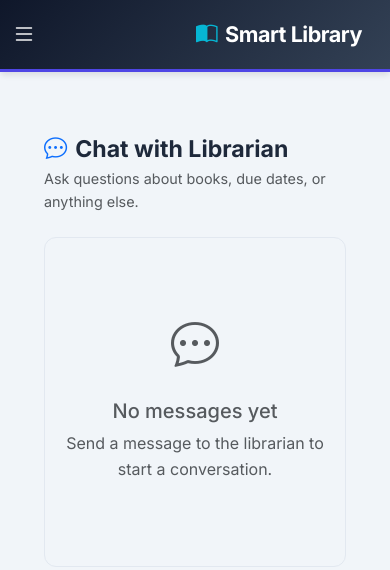
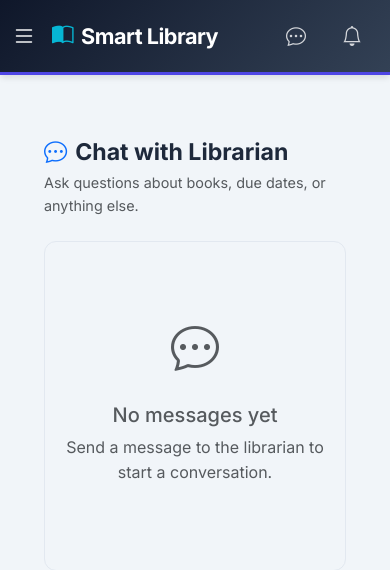
Before and after one commit to Kakarot-MUI/OLMS, a Flask app: page /user/chat in a window 390 px wide. Shown: the top 570 px of the page. Run offline with Flask 3, Linux system fonts and the light colour scheme; a user stored in the database is signed in; data comes from the database, SQL or seed files in the repository; data that the repository does not hold is empty; some libraries are stand-ins or nearby versions.

Commit message:
Restore brand logo and notification bell to mobile view

```diff
--- a/app/templates/user/layout.html
+++ b/app/templates/user/layout.html
@@ -5,17 +5,112 @@
 <nav class="navbar navbar-expand-lg navbar-olms">
     <div class="container">
         <!-- Toggler (Mobile Only) -->
-        <button class="navbar-toggler border-0 px-0 d-lg-none" type="button" data-bs-toggle="offcanvas"
+        <button class="navbar-toggler border-0 px-0 d-lg-none me-3" type="button" data-bs-toggle="offcanvas"
             data-bs-target="#userOffcanvas" aria-controls="userOffcanvas" style="color:#fff;">
             <i class="bi bi-list" style="font-size:1.5rem;"></i>
         </button>
 
         <!-- Brand -->
-        <a class="navbar-brand me-lg-4" href="{{ url_for('user.dashboard') }}">
+        <a class="navbar-brand me-auto me-lg-4" href="{{ url_for('user.dashboard') }}">
             <i class="bi bi-book-half"></i>Smart Library
         </a>
 
-        <!-- Desktop Navigation (Visible on Large Screens) -->
+        <!-- Right Side Icons (Always Visible) -->
+        <div class="d-flex align-items-center gap-1 gap-lg-3 ms-auto ms-lg-0 order-lg-last">
+            <!-- Global Chat Link -->
+            <a class="nav-link position-relative px-2 text-white" href="{{ url_for('user.chat') }}" title="Messages">
+                <i class="bi bi-chat-dots fs-5"></i>
+                {% if unread_chat_count > 0 %}
+                <span class="position-absolute top-0 start-100 translate-middle badge rounded-pill bg-danger"
+                    style="font-size: 0.5rem; margin-top: 5px; border: 1px solid var(--primary-olms);">
+                    {{ unread_chat_count }}
+                </span>
+                {% endif %}
+            </a>
+
+            <!-- Global Notifications -->
+            <div class="dropdown">
+                <a class="nav-link position-relative px-2 text-white" href="#" role="button" data-bs-toggle="dropdown"
+                    title="Notifications">
+                    <i class="bi bi-bell fs-5"></i>
+                    {% set total_alerts = (unread_chat_count or 0) + (due_books_count or 0) %}
+                    {% if total_alerts > 0 %}
+                    <span class="position-absolute top-0 start-100 translate-middle badge rounded-pill bg-danger"
+                        style="font-size: 0.5rem; margin-top: 5px; border: 1px solid var(--primary-olms);">
+                        {{ total_alerts }}
+                    </span>
+                    {% endif %}
+                </a>
+                <ul class="dropdown-menu dropdown-menu-end shadow-lg" style="min-width: 280px; position: absolute;">
+                    <li class="dropdown-header fw-bold border-bottom pb-2">Notifications</li>
+                    {% if due_books_count > 0 %}
+                    <li>
+                        <a class="dropdown-item d-flex align-items-start gap-2 py-2"
+                            href="{{ url_for('user.my_books') }}">
+                            <i class="bi bi-exclamation-triangle-fill text-warning mt-1"></i>
+                            <div>
+                                <div class="fw-bold fs-sm">Books Due Soon</div>
+                                <div class="text-muted fs-xs">You have {{ due_books_count }} book{{ 's' if
+                                    due_books_count > 1 }} to return.</div>
+                            </div>
+                        </a>
+                    </li>
+                    {% endif %}
+                    {% if unread_chat_count > 0 %}
+                    <li>
+                        <a class="dropdown-item d-flex align-items-start gap-2 py-2" href="{{ url_for('user.chat') }}">
+                            <i class="bi bi-chat-dots-fill text-primary mt-1"></i>
+                            <div>
+                                <div class="fw-bold fs-sm">Unread Messages</div>
+                                <div class="text-muted fs-xs">You have {{ unread_chat_count }} new message{{ 's' if
+                                    unread_chat_count > 1 }}.</div>
+                            </div>
+                        </a>
+                    </li>
+                    {% endif %}
+                    {% if total_alerts == 0 %}
+                    <li class="p-4 text-center text-muted fs-sm">
+                        <i class="bi bi-check-circle d-block fs-3 mb-2 opacity-50"></i>
+                        No new notifications
+                    </li>
+                    {% endif %}
+                </ul>
+            </div>
+
+            <!-- User Profile Dropdown (Desktop Only) -->
+            <div class="dropdown d-none d-lg-block ms-2">
+                <a class="nav-link d-flex align-items-center gap-2 text-white" href="#" role="button"
+                    data-bs-toggle="dropdown">
+                    <div class="profile-avatar-sm" style="width:32px; height:32px; font-size: 0.8rem;">
+                        {{ current_user.name[0]|upper }}
+                    </div>
+                    <span>{{ current_user.name }}</span>
+                    <i class="bi bi-chevron-down fs-xs opacity-50"></i>
+                </a>
+                <ul class="dropdown-menu dropdown-menu-end shadow-lg border-0">
+                    <li><a class="dropdown-item" href="{{ url_for('user.profile') }}"><i
+                                class="bi bi-person me-2"></i>My Profile</a></li>
+                    <li><a class="dropdown-item" href="{{ url_for('user.saved_books') }}"><i
+                                class="bi bi-heart me-2"></i>Saved Books</a></li>
+                    <li>
+                        <button
+                            class="dropdown-item d-flex align-items-center justify-content-between theme-btn-toggle">
+                            <span><i class="bi bi-moon-stars me-2"></i>Dark Mode</span>
+                            <div class="form-check form-switch ms-3 mb-0">
+                                <input class="form-check-input" type="checkbox" id="darkModeSwitch">
+                            </div>
+                        </button>
+                    </li>
+                    <li>
+                        <hr class="dropdown-divider">
+                    </li>
+                    <li><a class="dropdown-item text-danger" href="{{ url_for('auth.logout') }}"><i
+                                class="bi bi-box-arrow-left me-2"></i>Logout</a></li>
+                </ul>
+            </div>
+        </div>
+
+        <!-- Desktop Navigation Links (Collapse) -->
         <div class="collapse navbar-collapse d-none d-lg-flex" id="desktopNav">
             <ul class="navbar-nav me-auto mb-2 mb-lg-0">
                 <li class="nav-item">
```
Also changed, not shown: other parts of app/templates/user/layout.html (+0 -96 lines).
